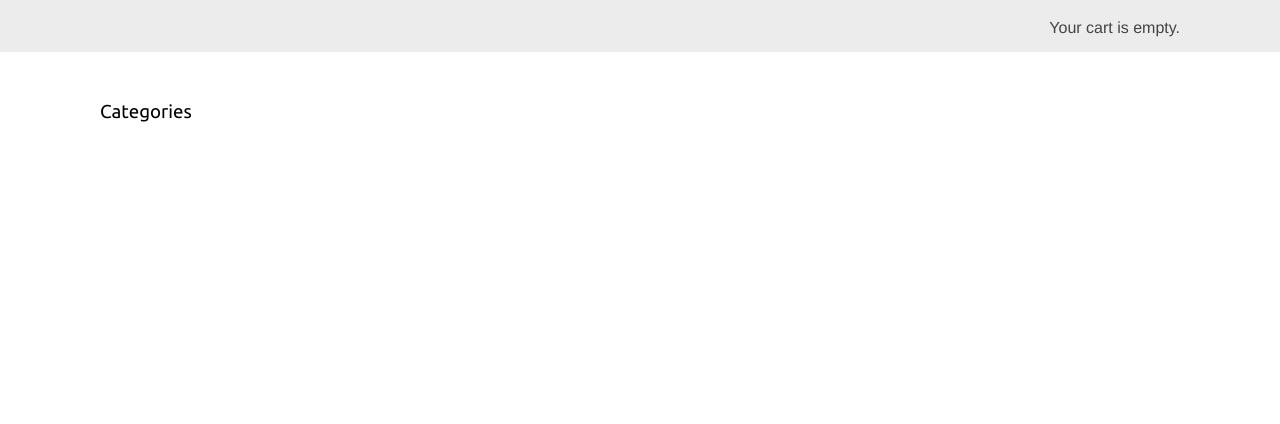
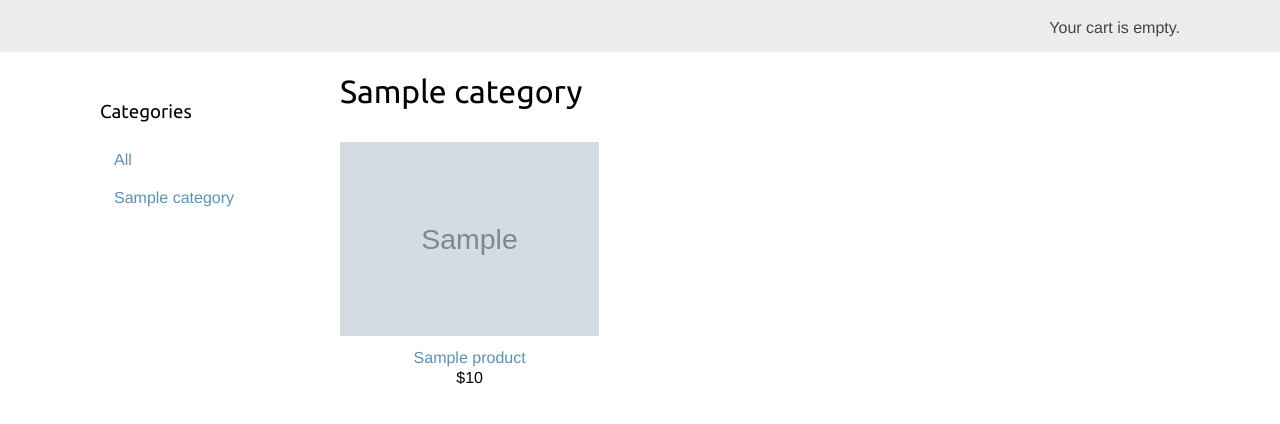
Before and after one commit to elric1992/Django_shop, a Django app: template shop/templates/shop/product/list.html in a window 1280 px wide. Shown: the part 46-470 px from the top of the page. Run offline with Django 3.2, Linux system fonts and the light colour scheme; the template is opened without the code that fills it: most values are stand-ins (such as "Sample title", 1, 10 or a date in 2020); grey boxes marked "Sample" are stand-in pictures.

Commit message:
edit list.html

```diff
--- a/shop/templates/shop/product/list.html
+++ b/shop/templates/shop/product/list.html
@@ -13,9 +13,39 @@
     <div id="sidebar">
         <h3>Categories</h3>
         <ul>
-            <li>
-
+            <li {% if not category %} class="selected" {% endif %}>
+                <a href="{% url "shop:product_list" %}" > All </a>
             </li>
+            {% for c in categories %}
+                <li {% if category.slug == c.slug %}class="selected"{% endif %}>
+                    <a href="{{ c.get_absolute_url }}"> {{c.name}} </a>
+                </li>
+            {% endfor %}
         </ul>
     </div>
+    <div id="main" class="product-list">
+        <h1>
+            {% if category %}
+                {{ category.name }}
+            {% else %}
+                Products
+            {% endif %}
+        </h1>
+        {% for product in products %}
+            <div class="item">
+                <a href="{{ product.get_absolute_url }}">
+                    <img src="{% if product.image %}
+                                    {{ product.image.url }}
+                                {% else %}
+                                    {% static "img/no_image.png" %}
+                                {% endif %}">
+                </a>
+                <a href="{{ product.get_absolute_url }}">
+                    {{ product.name }}
+                </a>
+                <br>
+                ${{ product.price }}
+            </div>
+        {% endfor %}
+    </div>
 {% endblock content %}
```
